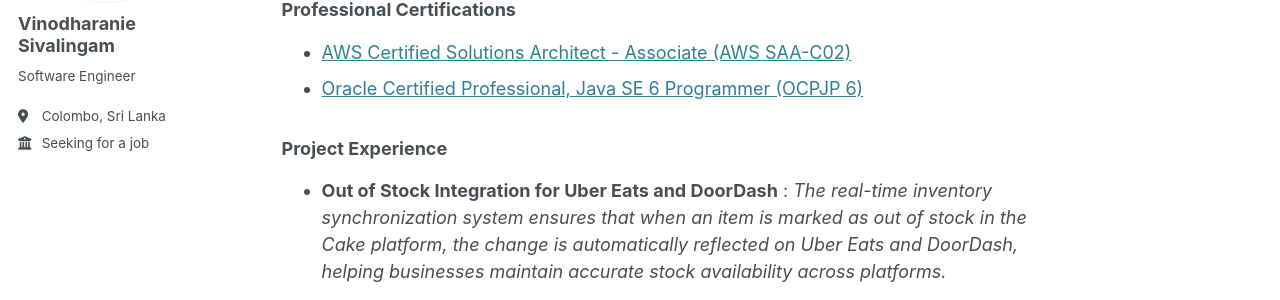
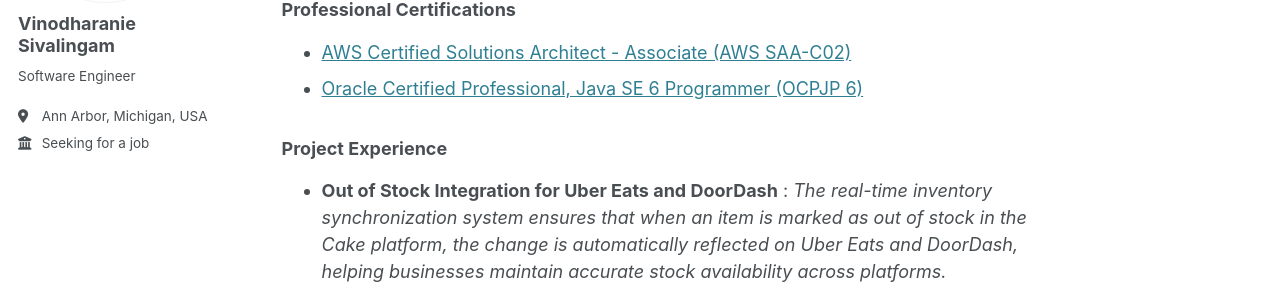
Before and after one commit to vinodharanie/vinodharanie.github.io, a Jekyll site: the page built from _pages/about.md, in a window 1280 px wide. Shown: the part 278-578 px from the top of the page. Built offline with Jekyll 4.4.1, drawn with Linux system fonts in a browser that asks for light colours.

Commit message:
Update _config.yml

```diff
--- a/_config.yml
+++ b/_config.yml
@@ -24,7 +24,7 @@ author:
   avatar           : "profile.jpg"
   name             : "Vinodharanie Sivalingam"
   bio              : "Software Engineer"
-  location         : "Colombo, Sri Lanka"
+  location         : "Ann Arbor, Michigan, USA"
   employer         : "Seeking for a job"
   email            : #
 
```
